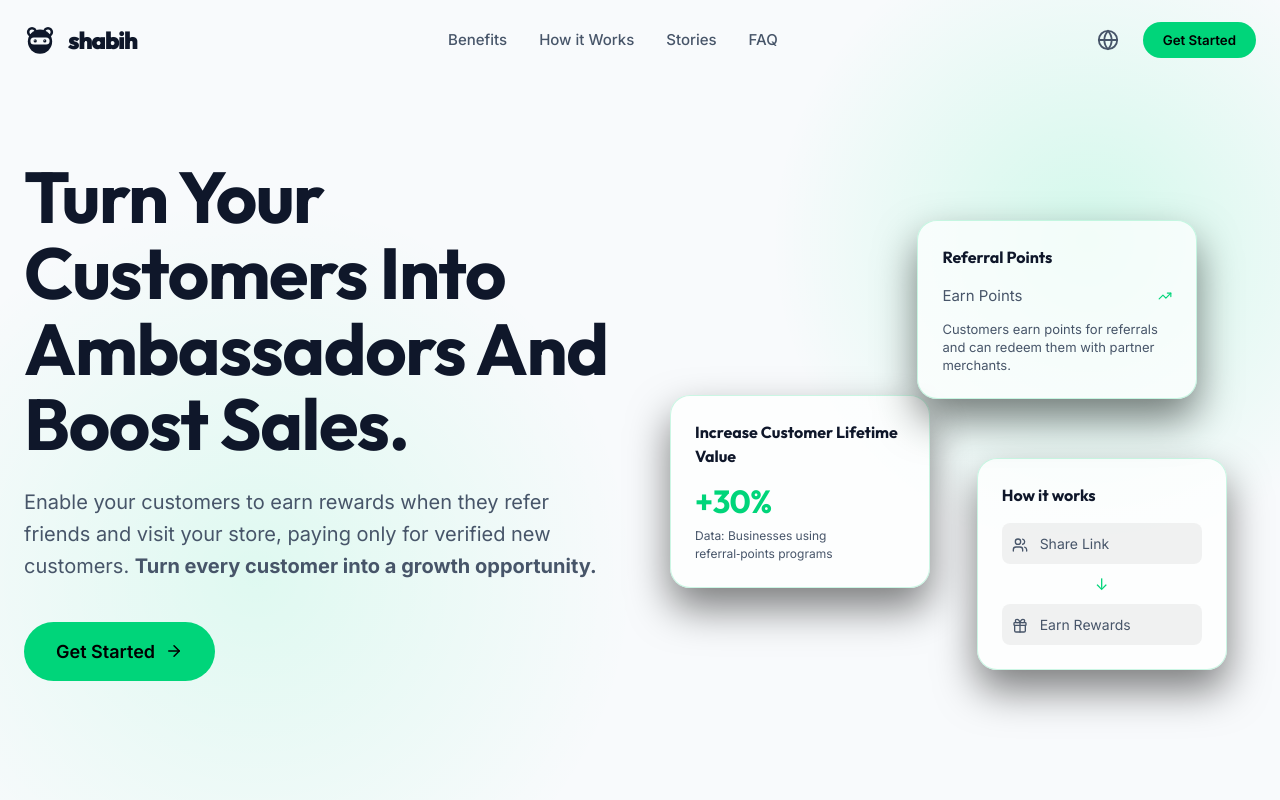
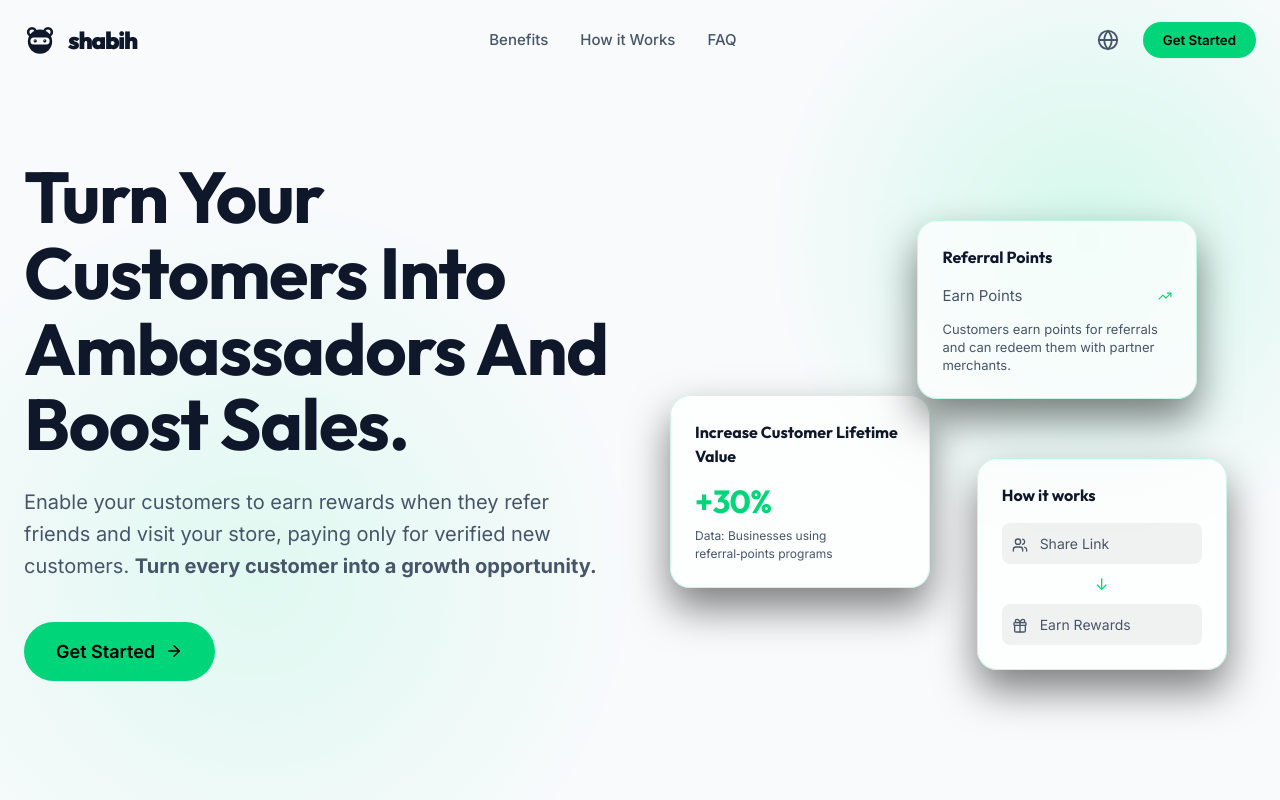
Before and after one commit to shabih2/shabih.io, a React (Vite) app: page / in a window 1280 px wide. Shown: the top 800 px of the page. Built offline with nearby package versions, Linux system fonts and the light colour scheme.

Commit message:
refactor: remove success stories section

```diff
--- a/src/components/Footer.tsx
+++ b/src/components/Footer.tsx
@@ -22,7 +22,6 @@ const Footer: React.FC = () => {
               <a href="#benefits">{t('navbar.benefits')}</a>
             </div>
             <div className={styles.linkGroup}>
-              <a href="#stories">{t('navbar.stories')}</a>
               <a href="#faq">{t('navbar.faq')}</a>
             </div>
           </div>
--- a/src/components/Navbar.tsx
+++ b/src/components/Navbar.tsx
@@ -19,10 +19,9 @@ const Navbar: React.FC = () => {
   }, []);
 
   const navLinks = [
-    { name: t('navbar.benefits'), hasDropdown: false },
-    { name: t('navbar.howItWorks'), hasDropdown: false },
-    { name: t('navbar.stories'), hasDropdown: false },
-    { name: t('navbar.faq'), hasDropdown: false },
+    { name: t('navbar.benefits'), hasDropdown: false, href: '#benefits' },
+    { name: t('navbar.howItWorks'), hasDropdown: false, href: '#how-it-works' },
+    { name: t('navbar.faq'), hasDropdown: false, href: '#faq' },
   ];
 
   const toggleLanguage = () => {
--- a/src/components/Sections.tsx
+++ b/src/components/Sections.tsx
@@ -41,31 +41,6 @@ export const Testimonials = () => {
           <p><Trans i18nKey="sections.statsBannerText" components={{ 1: <span className={styles.highlight} /> }} /></p>
         </div>
 
-        <h2 className={styles.title}>
-          <Trans i18nKey="sections.successStoriesTitle" components={{ 1: <span className={styles.highlight} /> }} />
-        </h2>
-        <div className={styles.testimonialGrid}>
-          <div className={styles.testimonialCard}>
-            <p className={styles.quote}>{t('sections.quote1')}</p>
-            <div className={styles.author}>
-              <div className={styles.avatar}>A</div>
-              <div>
-                <strong>{t('sections.quote1Author')}</strong>
-                <p>{t('sections.quote1Role')}</p>
-              </div>
-            </div>
-          </div>
-          <div className={styles.testimonialCard}>
-            <p className={styles.quote}>{t('sections.quote2')}</p>
-            <div className={styles.author}>
-              <div className={styles.avatar}>S</div>
-              <div>
-                <strong>{t('sections.quote2Author')}</strong>
-                <p>{t('sections.quote2Role')}</p>
-              </div>
-            </div>
-          </div>
-        </div>
       </div>
     </section>
   );
```
